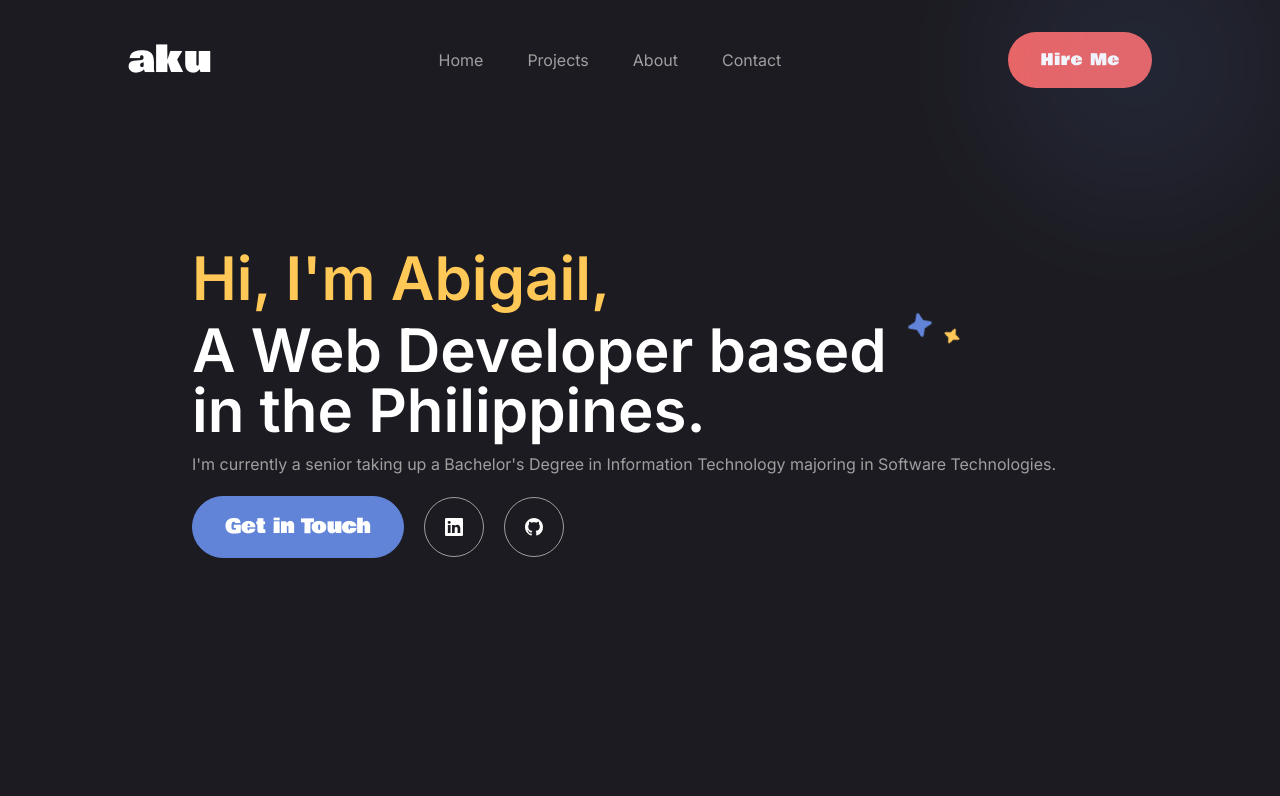
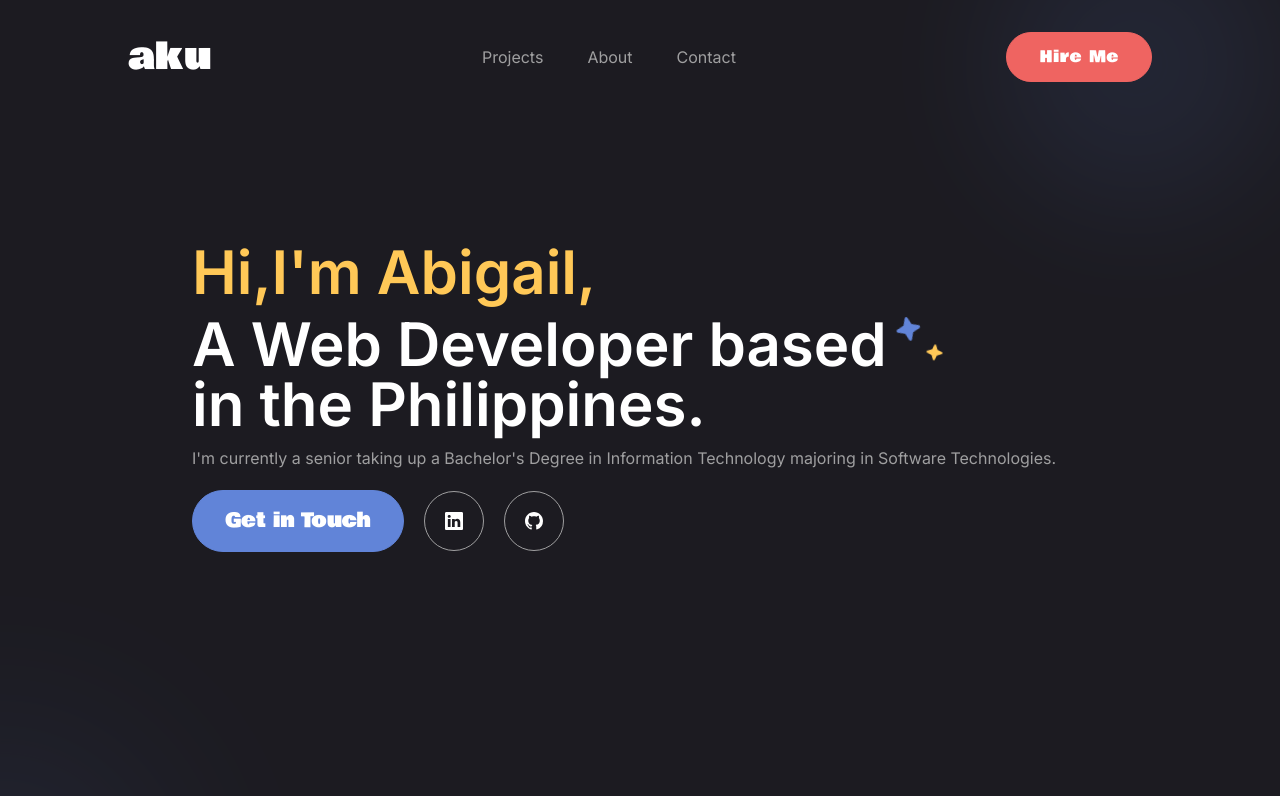
Before and after one commit to keiruu/next-portfolio, a Next.js app: page / in a window 1280 px wide. Shown: the top 796 px of the page. Built offline with nearby package versions, Linux system fonts and the light colour scheme.

Commit message:
Added animations

```diff
--- a/app/page.js
+++ b/app/page.js
@@ -110,7 +110,7 @@ export default function Home() {
   return (
     <div className={`font-inter bg-background text-font-color ${!showContent && 'overflow-hidden'}`}>
       <AnimatePresence mode='wait'>
-        {isLoading && (
+        {/* {isLoading && (
           <motion.div className='w-full h-screen flex justify-center items-center'>
             <LoadingScreen />
           </motion.div>
@@ -119,7 +119,10 @@ export default function Home() {
           <motion.div>
             <Page/>
           </motion.div>
-        )}
+        )} */}
+        <motion.div>
+          <Page/>
+        </motion.div>
       </AnimatePresence>
     </div>
   )
--- a/components/about.jsx
+++ b/components/about.jsx
@@ -7,10 +7,10 @@ export default function About() {
   return (
     <div className='bg-accent-3 pb-32 mt-32 overflow-hidden'>
       <img src='divider.svg' alt='' className='w-full'/>
-      <div className='flex flex-col lg:flex-row gap-10 justify-center pt-20 px-6 lg:px-0'>
+      <div className='flex flex-col lg:flex-row gap-10 justify-center pt-20 px-6 lg:px-40'>
         <div className='text-center flex flex-row lg:flex-col gap-5 lg:items-center items-end'>
-          <img src='me.svg' alt='A photo of Abigail' className='lg:w-full w-40'/>
-          <h2 className='font-bowlby lg:block hidden text-6xl'>about <span className='text-accent-1'>me.</span></h2>
+          <img src='me.svg' alt='A photo of Abigail' className='lg:w-80 w-40'/>
+          <h2 className='font-bowlby lg:block hidden text-5xl'>about <span className='text-accent-1'>me.</span></h2>
           <h2 className='font-bowlby lg:hidden text-3xl text-left'>
             about<br/><span className='text-accent-1 text-6xl'>me.</span>
           </h2>
--- a/components/footer.jsx
+++ b/components/footer.jsx
@@ -64,27 +64,10 @@ export default function Footer() {
               <BsGithub className='w-6 lg:w-full'/>
             </a>
           </div>
-          <button className='text-base flex flex-col items-center group'
-            onClick={() => {
-              window.scrollTo({
-                top: 0,
-                behavior: 'smooth',
-              });
-            }}
-          ><FiArrowUp className='group-hover:-translate-y-1 transition-all transform'/> back to top</button>
         </div>
       </div>
 
       <div className='flex flex-col lg:hidden items-center justify-center py-8'>
-        <button className='text-base flex flex-col items-center group'
-            onClick={() => {
-              window.scrollTo({
-                top: 0,
-                behavior: 'smooth',
-              });
-            }}
-          ><FiArrowUp className='group-hover:-translate-y-1 transition-all transform'/> back to top
-        </button>
         <div className='flex flex-col justify-center items-center text-center py-4'>
           <motion.div className='relative w-fit' initial='rest' whileHover='hover' animate='rest'>
             <Link href='/'>
--- a/components/header.jsx
+++ b/components/header.jsx
@@ -13,40 +13,116 @@ export default function Header() {
     }
   }
 
+  const bounceAnimation = {
+    opacity: 1,
+    y: [40, -10, 0],
+  };
+
+  const buttonVariants = {
+    hidden: { opacity: 0, },
+    visible: { opacity: 1, },
+  };
+
+  const bounceTransition = {
+    duration: 0.8,
+    ease: 'easeOut',
+    y: {
+      duration: 0.8,
+      yoyo: Infinity,
+      ease: 'easeOut',
+    },
+  };
+
   return (
     <div className='space-y-5 w-[85%] lg:w-[70%] pt-32 pb-48'>
       <div className='relative lg:space-y-3 w-fit'>
-        <h1 className='font-semibold text-3xl lg:text-6xl text-accent-1'>Hi, I&apos;m Abigail,</h1>
-        <h1 className='font-semibold text-3xl lg:text-6xl'>A Web Developer based <br/>
+        <motion.h1 className='font-semibold text-3xl lg:text-6xl text-accent-1'>
+          <motion.span
+            initial={{ opacity: 0, y: 40 }}
+            animate={bounceAnimation}
+            transition={bounceTransition}
+            className='inline-block'
+          >Hi,</motion.span>
+          <motion.span
+            initial={{ opacity: 0, y: 40 }}
+            animate={bounceAnimation}
+            transition={{ ...bounceTransition, delay: 0.5 }}
+            className='inline-block'
+          >I&apos;m Abigail,
+          </motion.span>
+        </motion.h1>
+        <motion.h1
+          initial={{ opacity: 0, y: 40 }}
+          animate={bounceAnimation}
+          transition={{ ...bounceTransition, delay: 1 }}
+          className='relative font-semibold text-3xl lg:text-6xl'>A Web Developer based <br/>
           in the Philippines.
-        </h1>
-        <motion.div className='absolute top-12 right-4 lg:top-[30%] lg:right-24 transform rotate-6'
-          initial={{rotate: 6}}
-          animate={hovered ? {rotate: 12} : {rotate: 24}}
-        >
-          <span><Stars fill="#FFC857"/></span>
-        </motion.div>
-        <motion.div className='absolute top-8 right-8 lg:top-[25%] lg:right-32 transform -rotate-12 scale-[2]'
-          initial={{rotate: -12, scale: 0}}
-          animate={hovered ? {rotate: -30, scale: 1.5} : {rotate: -12, scale: 1.5}}
-        >
-          <span><Stars fill="#6184D8"/></span>
-        </motion.div>
-        <p className='text-sm lg:text-base text-font-color-2'>I&apos;m currently a senior taking up a Bachelor&apos;s Degree in Information Technology majoring in Software Technologies.</p>
+          <motion.div className='absolute -top-1 left-96 lg:left-[46rem] transform rotate-6'
+            initial={{rotate: 6, y: 0}}
+            animate={{y: [-4, 4, -4]}}
+            transition={{
+              duration: 3.1,
+              repeat: Infinity,
+              ease: "linear",
+            }}
+          >
+            <motion.span
+              initial={{ scale: 0 }}
+              animate={{ scale: [0, 1.2, 1]}}
+              transition={{
+                duration: 0.7,
+                ease: 'easeOut',
+                delay: 1.6,
+              }}
+              className='inline-block'
+            ><Stars fill="#FFC857"/></motion.span>
+          </motion.div>
+          <motion.div className='absolute -top-8 left-[22.5rem] lg:left-[44rem] transform -rotate-12 scale-[2]'
+            initial={{rotate: -12, scale: 1.5, y: 0}}
+            animate={{y: [-4, 4, -4]}}
+            transition={{
+              duration: 3.3,
+              repeat: Infinity,
+              ease: "linear",
+            }}
+          >
+            <motion.span
+              initial={{ scale: 0 }}
+              animate={{ scale: [0, 1.2, 1]}}
+              transition={{
+                duration: 0.7,
+                ease: 'easeOut',
+                delay: 1.8,
+              }}
+              className='inline-block'><Stars fill="#6184D8"/></motion.span>
+          </motion.div>
+        </motion.h1>
+        <motion.p
+          initial={{ opacity: 0 }}
+          animate={{ opacity: 1}}
+          transition={{delay: 1.7}}
+        className='text-sm lg:text-base text-font-color-2'>I&apos;m currently a senior taking up a Bachelor&apos;s Degree in Information Technology majoring in Software Technologies.</motion.p>
       </div>
-      <div className='flex gap-3 lg:gap-5 items-center'>
-        <button onClick={scrollToSection} onMouseEnter={() => setHovered(true)} onMouseLeave={() => setHovered(false)} className='font-bowlby border-accent-2 border hover:border-white transition-all px-8 py-4 bg-accent-2 rounded-full text-sm lg:text-xl'>Get in Touch</button>
-        <a href='https://www.linkedin.com/in/abbyunat/' target='_blank' rel='noreferrer'>
+
+
+      <motion.div
+        initial={{ opacity: 0 }}
+        animate={{ opacity: 1}}
+        transition={{ delay: 1.9, staggerChildren: 0.3}}
+        className='flex gap-3 lg:gap-5 items-center'
+      >
+        <motion.button variants={buttonVariants} onClick={scrollToSection} onMouseEnter={() => setHovered(true)} onMouseLeave={() => setHovered(false)} className='font-bowlby border-accent-2 border hover:border-white transition-all px-8 py-4 bg-accent-2 rounded-full text-sm lg:text-xl'>Get in Touch</motion.button>
+        <motion.a variants={buttonVariants} href='https://www.linkedin.com/in/abbyunat/' target='_blank' rel='noreferrer'>
           <button onMouseEnter={() => setHovered(true)} onMouseLeave={() => setHovered(false)} className='rounded-full border p-4 lg:p-5 border-font-color-2 hover:border-white transition-all'>
             <BsLinkedin size={18}/>
           </button>
-        </a>
-        <a href='https://github.com/keiruu' target='_blank' rel='noreferrer'>
+        </motion.a>
+        <motion.a variants={buttonVariants} href='https://github.com/keiruu' target='_blank' rel='noreferrer'>
           <button onMouseEnter={() => setHovered(true)} onMouseLeave={() => setHovered(false)} className='rounded-full border p-4 lg:p-5 border-font-color-2 hover:border-white transition-all'>
             <BsGithub size={18}/>
           </button>
-        </a>
-      </div>
+        </motion.a>
+      </motion.div>
     </div>
   )
 }
--- a/components/nav.jsx
+++ b/components/nav.jsx
@@ -12,8 +12,42 @@ export default function Nav() {
     hover: { scale: 1.2, opacity: 1,},
   };
 
+  const menuVariants = {
+    hidden: {
+      y: 0.1,
+    },
+    visible: {
+      y: 0,
+      transition: {
+        delay: 2,
+        staggerChildren: 0.25,
+        when: "beforeChildren",
+      },
+    },
+  };
+
+  const menuChildVariants = {
+    hidden: {
+      y: -35,
+      opacity: 0,
+    },
+    visible: {
+      y: 0,
+      opacity: 1,
+      transition: {
+        ease: "easeOut",
+        duration: 0.5,
+      },
+    },
+  };
+
   return (
-    <div className='flex justify-between mx-auto my-8 w-[80%] items-center'>
+    <motion.div className='flex justify-between mx-auto my-8 lg:w-[80%] items-center px-8 md:px-20 lg:px-0'>
+      <motion.div
+        initial={{ opacity: 0 }}
+        animate={{ opacity: 1 }}
+        transition={{ delay: 2}}
+      >
         <motion.div className='relative' initial='rest' whileHover='hover' animate='rest'>
           <Link href='/'>
             <h1 className='text-2xl lg:text-4xl font-bowlby cursor-pointer transform hover:rotate-3 transition-all'
@@ -45,19 +79,30 @@ export default function Nav() {
           </motion.div>
 
         </motion.div>
+      </motion.div>
 
-      <div className='hidden lg:block space-x-3 lg:space-x-11 text-font-color-2'>
-        <MenuItem targetId="home" menuText="Home"/>
-        <MenuItem targetId="projects" menuText="Projects"/>
-        <MenuItem targetId="about" menuText="About"/>
-        <MenuItem targetId="contact" menuText="Contact"/>
-      </div>
+      <motion.div
+        initial="hidden"
+        animate="visible"
+        variants={menuVariants}
+        className='hidden lg:block space-x-3 lg:space-x-11 text-font-color-2'
+      >
+        <motion.span variants={menuChildVariants} className='inline-block'><MenuItem targetId="projects" menuText="Projects"/></motion.span>
+        <motion.span variants={menuChildVariants} className='inline-block'><MenuItem targetId="about" menuText="About"/></motion.span>
+        <motion.span variants={menuChildVariants} className='inline-block'><MenuItem targetId="contact" menuText="Contact"/></motion.span>
+      </motion.div>
 
-      <a href='/resume.pdf' target="_blank" rel="noreferrer">
-        <button className='text-sm lg:text-base rounded-full px-8 py-4 bg-accent-4 font-bowlby tracking-wider'>
+      <motion.a
+        initial={{ opacity: 0 }}
+        animate={{ opacity: 1 }}
+        transition={{ delay: 2.3 }}
+        href='/resume.pdf' target="_blank" rel="noreferrer"
+        className='relative z-40'
+      >
+        <button className='text-sm lg:text-base rounded-full px-8 py-3 border border-accent-4 hover:border-white transition-all bg-accent-4 font-bowlby tracking-wider'>
           Hire Me
         </button>
-      </a>
-    </div>
+      </motion.a>
+    </motion.div>
   )
 }
--- a/components/page.jsx
+++ b/components/page.jsx
@@ -3,13 +3,12 @@
 import Nav from '@/components/nav'
 import Project from '@/components/project'
 import Stars from '@/components/stars'
-import Tech from '@/components/tech'
-import Link from 'next/link'
-import { FiArrowUpRight } from 'react-icons/fi'
 import Contact from '@/components/contact'
 import Footer from '@/components/footer'
+import { FiArrowUp } from 'react-icons/fi'
 import { useInView } from 'react-intersection-observer'
 import { motion } from 'framer-motion'
+import { useEffect, useState } from 'react'
 import Header from './header'
 import About from './about'
 
@@ -26,18 +25,40 @@ export default function Page() {
     delay: 0.2
   };
 
+  const [isVisible, setIsVisible] = useState(false);
+
+  const handleScroll = () => {
+    const scrollTop = window.pageYOffset || document.documentElement.scrollTop;
+    setIsVisible(scrollTop > 0);
+  };
+
+  const scrollToTop = () => {
+    window.scrollTo({
+      top: 0,
+      behavior: 'smooth',
+    });
+  };
+
+  useEffect(() => {
+    window.addEventListener('scroll', handleScroll);
+    return () => window.removeEventListener('scroll', handleScroll);
+  }, []);
+
   return (
     <main className='relative'>
-      <div className='absolute -top-28 right-0'>
+      <div className='absolute -top-28 right-0 z-0'>
         <div class="w-72 h-72 rounded-full bg-accent-2 blur-3xl opacity-10"></div>
       </div>
       <Nav/>
-      <div className='mx-auto flex flex-col justify-center space-y-14 lg:space-y-20 items-center text-4xl'>
+      <div className='relative mx-auto flex flex-col justify-center space-y-14 lg:space-y-20 items-center text-4xl'>
         {/* header */}
         <Header/>
+        <div className='absolute top-[10%] -left-40'>
+          <div class="w-80 h-80 rounded-full bg-accent-2 blur-[100px] opacity-10"></div>
+        </div>
 
         {/* projects */}
-        <motion.div className='relative' initial='rest' whileHover='hover' animate='rest'>
+        <motion.div id='projects' className='relative' initial='rest' whileHover='hover' animate='rest'>
           <h1 className='text-xl lg:text-4xl font-bowlby' ref={ref}>Stuff I&apos;ve <span className='text-accent-2'>worked</span> on</h1>
           <motion.div className='absolute -right-5 -top-5'
             initial="initial"
@@ -60,7 +81,7 @@ export default function Page() {
             </div>
           </motion.div>
         </motion.div>
-        <div id='projects' className='space-y-20 w-full flex flex-col items-center'>
+        <div className='space-y-20 w-full flex flex-col items-center'>
           <Project title='MECS Solutions'
             desc='A website created from the ground-up during my internship at MECS Solutions'
             link='https://www.mecssolutions.com'
@@ -94,7 +115,16 @@ export default function Page() {
         </span>
 
         <Footer/>
+
       </div>
+      <button
+        className={`fixed bottom-4 right-4 bg-accent-2 rounded-full p-4 hover:-translate-y-1 transition-all transform ${
+          isVisible ? 'visible' : 'invisible'
+        }`}
+        onClick={scrollToTop}
+      >
+        <FiArrowUp size={22}/>
+      </button>
     </main>
   )
 }
```
Lines whose indentation alone changed are shown as unchanged.
